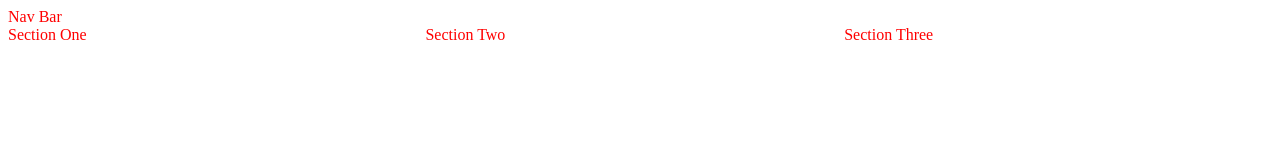
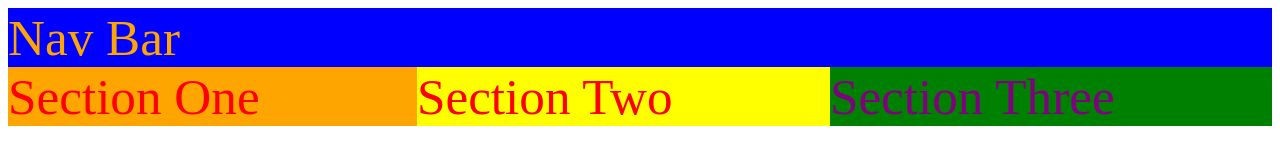
Before and after one commit to mTucker-18/mTucker-18, a plain HTML site: page docs/index.html in a window 1280 px wide. Drawn offline with Linux system fonts and the light colour scheme.

Commit message:
made docs folder

```diff
--- a/style.css
+++ b/docs/style.css
@@ -8,20 +8,27 @@
   grid-template-columns: auto;
   grid-template-rows: auto;
   color: var(--main-font);
+  font-size: 4vw;
 }
 
 .navBar {
-  grid-area: 1 / 1 / 1 / 2;
+  background-color: blue;
+  color: orange;
+  grid-area: 1 / 1 / 1 / 4;
 }
 
 .sectionOne {
+  background-color: orange;
   grid-area: 2 / 1 / 3 / 1;
 }
 
 .sectionTwo {
+  background-color: yellow;
   grid-area: 2 / 2 / 3 / 2;
 }
 
 .sectionThree {
+  background-color: green;
+  color: purple;
   grid-area: 2 / 3 / 3 / 3;
 }
```
Also changed, not shown: docs/favicomatic/favicon-16x16.png (renamed from favicomatic/favicon-16x16.png), docs/index.html (renamed from index.html), 2 other files.
